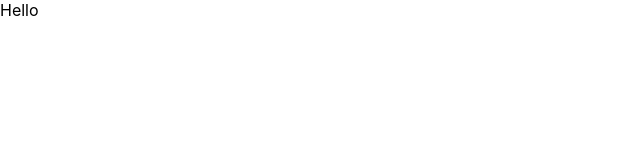
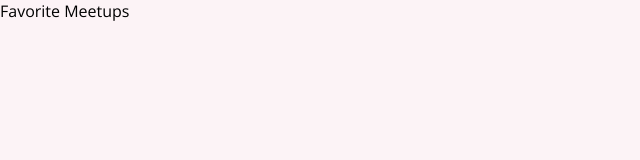
Before and after one commit to Hano1388/react-meetups-app, a React (Create React App) app: page /favorites in a window 1280 px wide. Shown: the top 160 px of the page, without its empty margins (0-640 px from the left). Built offline with nearby package versions, Linux system fonts and the light colour scheme.

Commit message:
setup react-router and add main app routes

```diff
--- a/package.json
+++ b/package.json
@@ -8,6 +8,7 @@
     "@testing-library/user-event": "^13.5.0",
     "react": "^18.2.0",
     "react-dom": "^18.2.0",
+    "react-router-dom": "^5.3.4",
     "react-scripts": "5.0.1",
     "web-vitals": "^2.1.4"
   },
--- a/public/index.html
+++ b/public/index.html
@@ -24,7 +24,7 @@
       work correctly both with client-side routing and a non-root public URL.
       Learn how to configure a non-root public URL by running `npm run build`.
     -->
-    <title>React App</title>
+    <title>Meetups</title>
   </head>
   <body>
     <noscript>You need to enable JavaScript to run this app.</noscript>
--- a/src/App.js
+++ b/src/App.js
@@ -1,5 +1,24 @@
+import { Route, Switch } from 'react-router-dom';
+import AllMeetups from './pages/AllMeetups';
+import NewMeetup from './pages/NewMeetup';
+import Favorites from './pages/Favorites';
+
 function App() {
-  return <div>Hello</div>;
+  return (
+    <div>
+      <Switch>
+        <Route path="/" exact>
+          <AllMeetups />
+        </Route>
+        <Route path="/new">
+          <NewMeetup />
+        </Route>
+        <Route path="/favorites">
+          <Favorites />
+        </Route>
+      </Switch>
+    </div>
+  );
 }
 
 export default App;
--- a/src/index.css
+++ b/src/index.css
@@ -1,13 +1,21 @@
-body {
-  margin: 0;
-  font-family: -apple-system, BlinkMacSystemFont, 'Segoe UI', 'Roboto', 'Oxygen',
-    'Ubuntu', 'Cantarell', 'Fira Sans', 'Droid Sans', 'Helvetica Neue',
-    sans-serif;
-  -webkit-font-smoothing: antialiased;
-  -moz-osx-font-smoothing: grayscale;
+@import url('https://fonts.googleapis.com/css2?family=Open+Sans:wght@400;700&display=swap');
+
+* {
+  box-sizing: border-box;
 }
 
-code {
-  font-family: source-code-pro, Menlo, Monaco, Consolas, 'Courier New',
-    monospace;
+body {
+  font-family: 'Open Sans', sans-serif;
+  margin: 0;
+  background-color: #fcf3f6;
 }
+
+h1 {
+  font-size: 2.5rem;
+  color: #2c292b;
+}
+
+h2 {
+  font-size: 1.5rem;
+  color: #2c292b;
+}
--- a/src/index.js
+++ b/src/index.js
@@ -1,7 +1,14 @@
-import React from "react";
-import ReactDOM from "react-dom/client";
-import "./index.css";
-import App from "./App";
+import React from 'react';
+import ReactDOM from 'react-dom/client';
+import { BrowserRouter } from 'react-router-dom';
 
-const root = ReactDOM.createRoot(document.getElementById("root"));
-root.render(<App />);
+import './index.css';
+import App from './App';
+
+const root = ReactDOM.createRoot(document.getElementById('root'));
+
+root.render(
+  <BrowserRouter>
+    <App />
+  </BrowserRouter>
+);
--- /dev/null
+++ b/src/pages/AllMeetups.js
@@ -0,0 +1,5 @@
+const AllMeetups = () => {
+  return <div>All Meetups</div>;
+};
+
+export default AllMeetups;
--- /dev/null
+++ b/src/pages/Favorites.js
@@ -0,0 +1,5 @@
+const Favorites = () => {
+  return <div>Favorite Meetups</div>;
+};
+
+export default Favorites;
--- /dev/null
+++ b/src/pages/NewMeetup.js
@@ -0,0 +1,5 @@
+const NewMeetup = () => {
+  return <div>New Meetups</div>;
+};
+
+export default NewMeetup;
```
Also changed, not shown: 1 other file (tests, documents, lock files or other folders).
